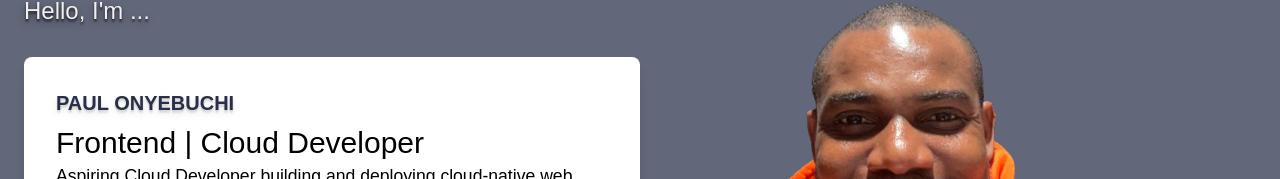
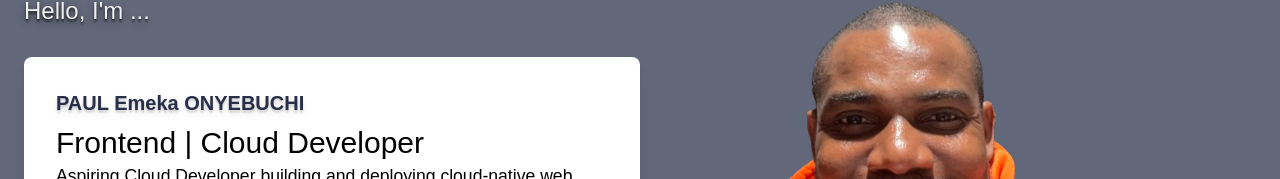
Before and after one commit to ecoderP/portfolio-3.0, a React (Vite) app: page / in a window 1280 px wide. Shown: the part 211-390 px from the top of the page. Built offline with nearby package versions, Linux system fonts and the light colour scheme.

Commit message:
just test my deploy workflow

```diff
--- a/src/components/sections/intro.jsx
+++ b/src/components/sections/intro.jsx
@@ -17,7 +17,7 @@ const Intro = () => {
         <div className="intro-left w-full flex items-center w-1/2 md:flex-1 md:shrink mt-[1rem] md:mt-[3rem]">
           <div className="intro-left-wrapper p-[2rem] md:ml-[1rem] bg-white bg-opacity-50 rounded-lg shadow-lg z-10">
             <h2 className="intro-left-name text-xl font-bold text-[#292E49] text-shadow-lg/10 mb-2">
-              PAUL ONYEBUCHI
+              PAUL Emeka ONYEBUCHI
             </h2>
             <h2 className="intro-left-title text-2xl md:text-3xl">
               Frontend | Cloud Developer
```
